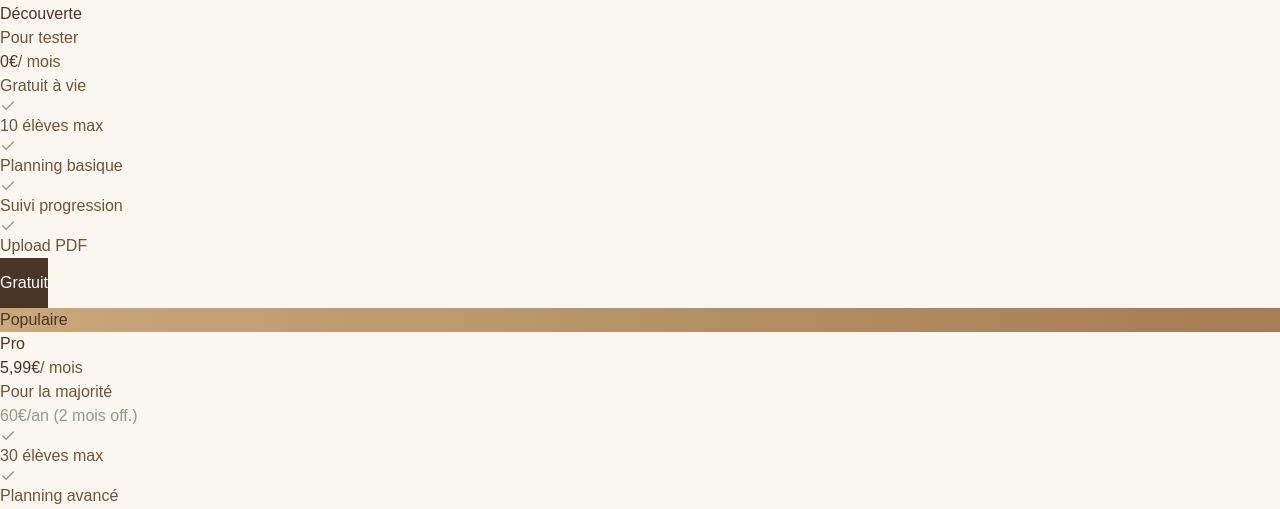
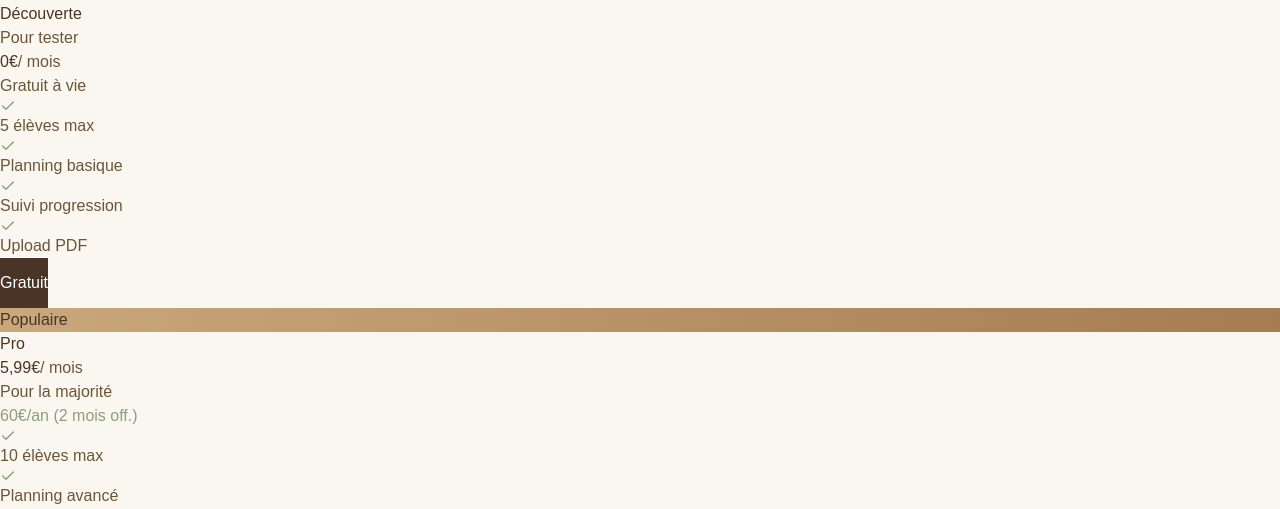
Before and after one commit to theoduffau2510/DOUDE, a React (Vite) app: page / in a window 1280 px wide. Shown: the part 7064-7573 px from the top of the page. Built offline with nearby package versions, Linux system fonts and the light colour scheme; no server answers.

Commit message:
petit bug

```diff
--- a/src/pages/Home.jsx
+++ b/src/pages/Home.jsx
@@ -529,7 +529,7 @@ export default function Home() {
                 tagline: "Pour tester",
                 price: "0",
                 annual: null,
-                features: ["10 élèves max", "Planning basique", "Suivi progression", "Upload PDF"],
+                features: ["5 élèves max", "Planning basique", "Suivi progression", "Upload PDF"],
                 cta: "Gratuit",
                 featured: false,
                 description: "Gratuit à vie"
@@ -539,7 +539,7 @@ export default function Home() {
                 tagline: "Populaire",
                 price: "5,99",
                 annual: "60€/an (2 mois off.)",
-                features: ["30 élèves max", "Planning avancé", "Stats détaillées", "PDF illimité", "Support 48h"],
+                features: ["10 élèves max", "Planning avancé", "Stats détaillées", "PDF illimité", "Support 48h"],
                 cta: "Essai 30j",
                 featured: true,
                 description: "Pour la majorité"
```
